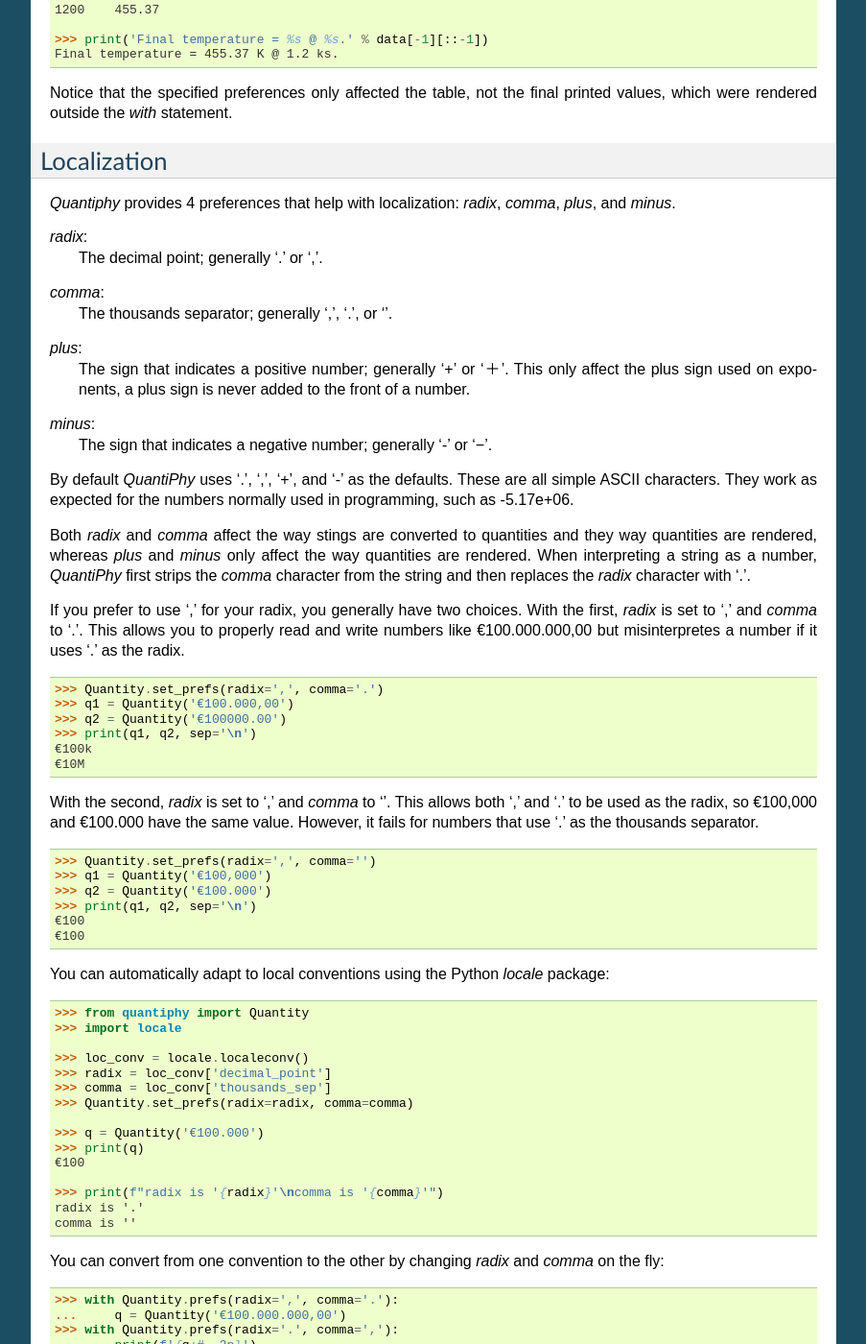
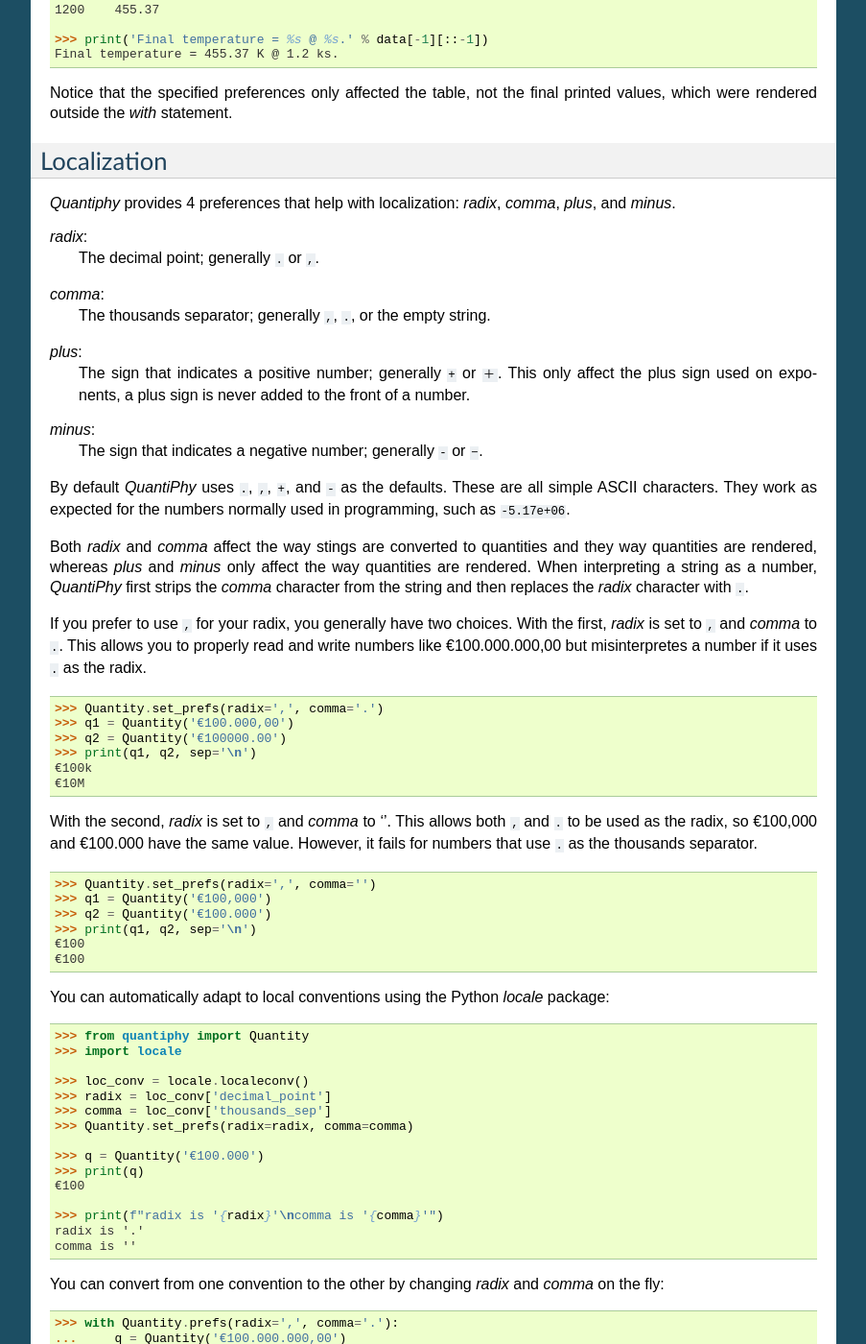
Before and after one commit to KenKundert/quantiphy, a Sphinx documentation site: the page built from doc/user.rst, in a window 1280 px wide and 1400 px high, scrolled down 21792 px. Shown: the whole window at 96% size, without its empty margins (198-1101 px from the left). Built offline with Sphinx 7.4.7, drawn with Linux system fonts in a browser that asks for light colours.

Commit message:
Tweak formatting.

```diff
--- a/doc/user.rst
+++ b/doc/user.rst
@@ -1501,33 +1501,33 @@
 *comma*, *plus*, and *minus*.
 
 *radix*:
-    The decimal point; generally '.' or ','.
+    The decimal point; generally ``.`` or ``,``.
 
 *comma*:
-    The thousands separator; generally ',', '.', or ''.
+    The thousands separator; generally ``,``, ``.``, or the empty string.
 
 *plus*:
-    The sign that indicates a positive number; generally '+' or '＋'.
+    The sign that indicates a positive number; generally ``+`` or ``＋``.
     This only affect the plus sign used on exponents, a plus sign is never added
     to the front of a number.
 
 *minus*:
-    The sign that indicates a negative number; generally '-' or '−'.
-
-By default *QuantiPhy* uses '.', ',', '+', and '-' as the defaults. These are
-all simple ASCII characters.  They work as expected for the numbers normally
-used in programming, such as -5.17e+06.
+    The sign that indicates a negative number; generally ``-`` or ``−``.
+
+By default *QuantiPhy* uses ``.``, ``,``, ``+``, and ``-`` as the defaults.
+These are all simple ASCII characters.  They work as expected for the numbers
+normally used in programming, such as ``-5.17e+06``.
 
 Both *radix* and *comma* affect the way stings are converted to quantities and
 they way quantities are rendered, whereas *plus* and *minus* only affect the way
 quantities are rendered.  When interpreting a string as a number, *QuantiPhy*
 first strips the *comma* character from the string and then replaces the *radix*
-character with '.'.
-
-If you prefer to use ',' for your radix, you generally have two choices. With
-the first, *radix* is set to ',' and *comma* to '.'. This allows you to properly
-read and write numbers like €100.000.000,00 but misinterpretes a number if it
-uses '.' as the radix.
+character with ``.``.
+
+If you prefer to use ``,`` for your radix, you generally have two choices. With
+the first, *radix* is set to ``,`` and *comma* to ``.``. This allows you to
+properly read and write numbers like €100.000.000,00 but misinterpretes a number
+if it uses ``.`` as the radix.
 
 .. code-block:: python
 
@@ -1538,9 +1538,9 @@
     €100k
     €10M
 
-With the second, *radix* is set to ',' and *comma* to ''. This allows both ','
-and '.' to be used as the radix, so €100,000 and €100.000 have the same value.
-However, it fails for numbers that use '.' as the thousands separator.
+With the second, *radix* is set to ``,`` and *comma* to ''. This allows both
+``,`` and ``.`` to be used as the radix, so €100,000 and €100.000 have the same
+value.  However, it fails for numbers that use ``.`` as the thousands separator.
 
 .. code-block:: python
 
```
